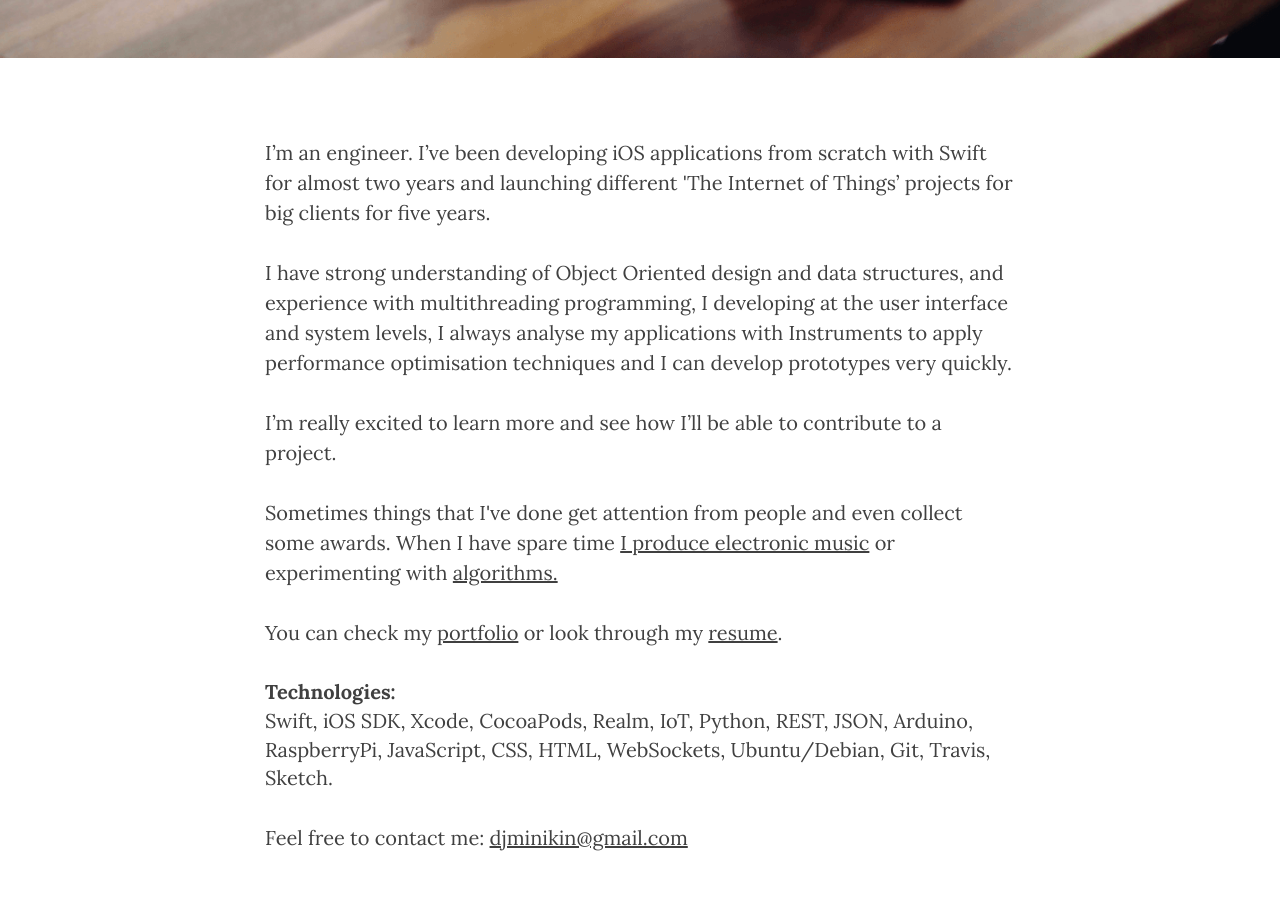
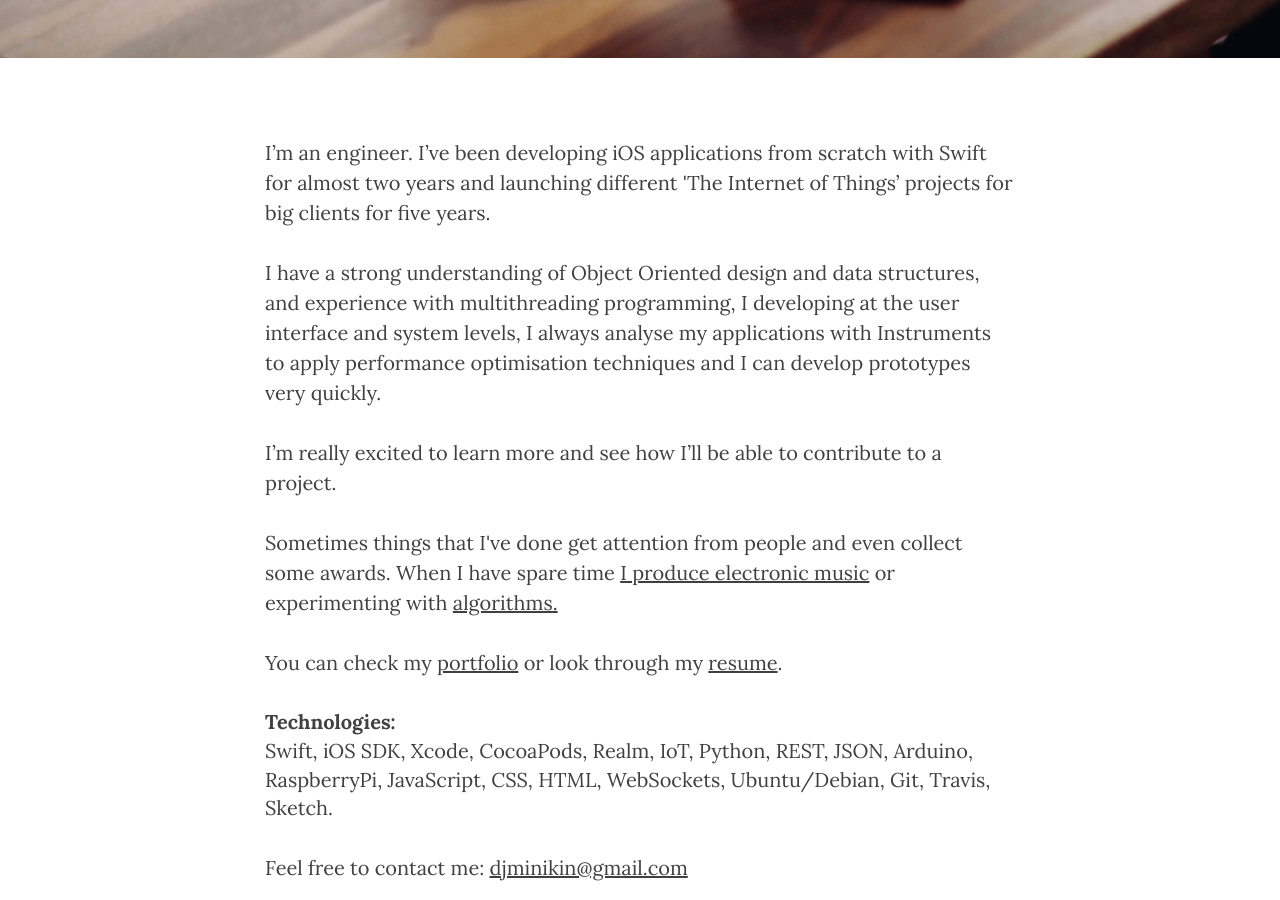
Before and after one commit to minikin/minikin.github.io, a Jekyll site: the page built from about.html, in a window 1280 px wide and 900 px high, scrolled down 390 px. Built offline with Jekyll 4.4.1, drawn with Linux system fonts in a browser that asks for light colours; nearby versions of some CDN libraries.

Commit message:
Fixed grammar

```diff
--- a/about.html
+++ b/about.html
@@ -8,7 +8,7 @@ header-img: "img/about-bg.png"
 
 <p>I’m an engineer. I’ve been developing iOS applications from scratch with Swift for almost two years and launching different 'The Internet of Things’ projects for big clients for five years.</p>
 
-<p>I have strong understanding of Object Oriented design and data structures, and experience with multithreading programming, I developing at the user interface and system levels, I always analyse my applications with Instruments to apply performance optimisation techniques and I can develop prototypes very quickly.</p>
+<p>I have a strong understanding of Object Oriented design and data structures, and experience with multithreading programming, I developing at the user interface and system levels, I always analyse my applications with Instruments to apply performance optimisation techniques and I can develop prototypes very quickly.</p>
 
 <p>I’m really excited to learn more and see how I’ll be able to contribute to a project.</p>
 
```
